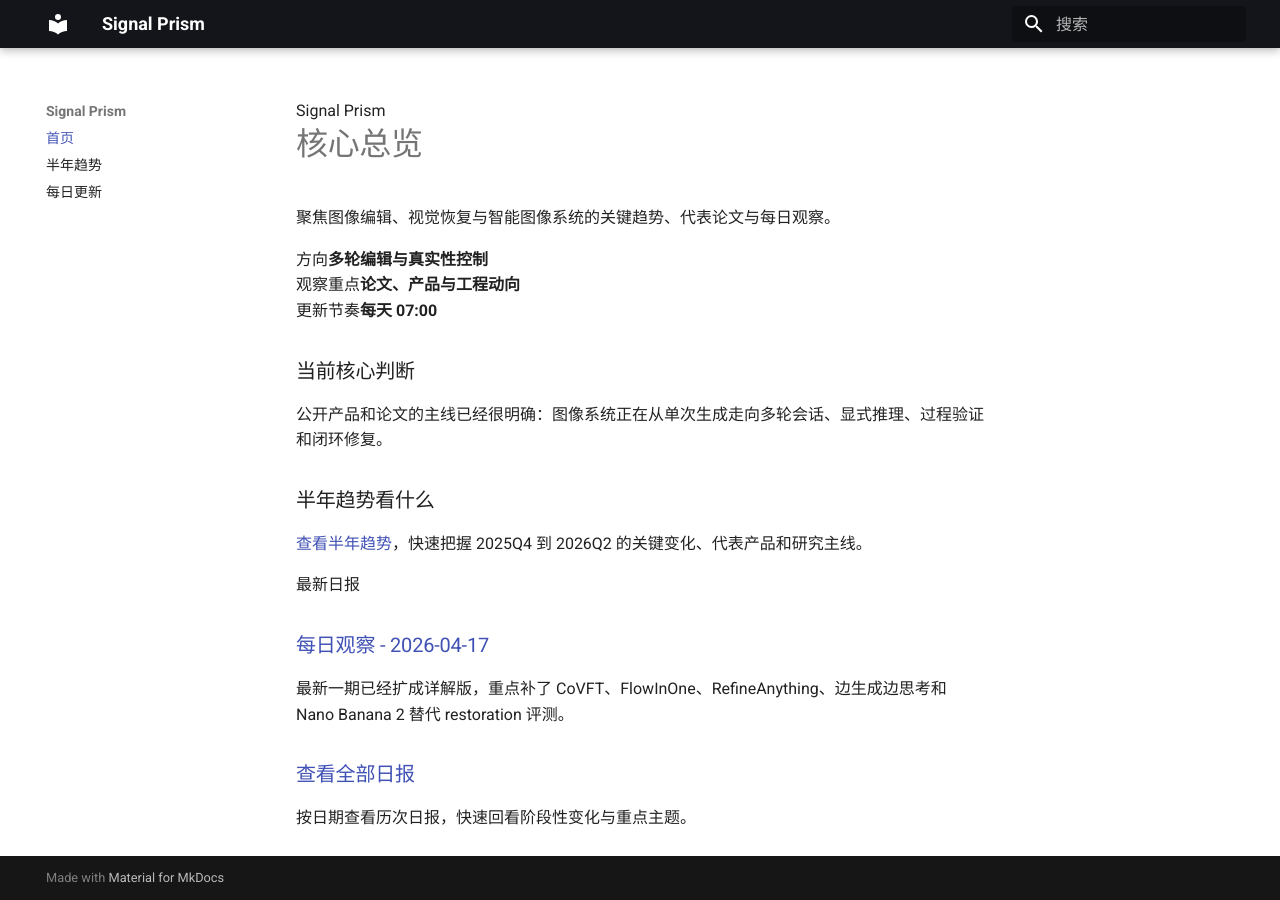
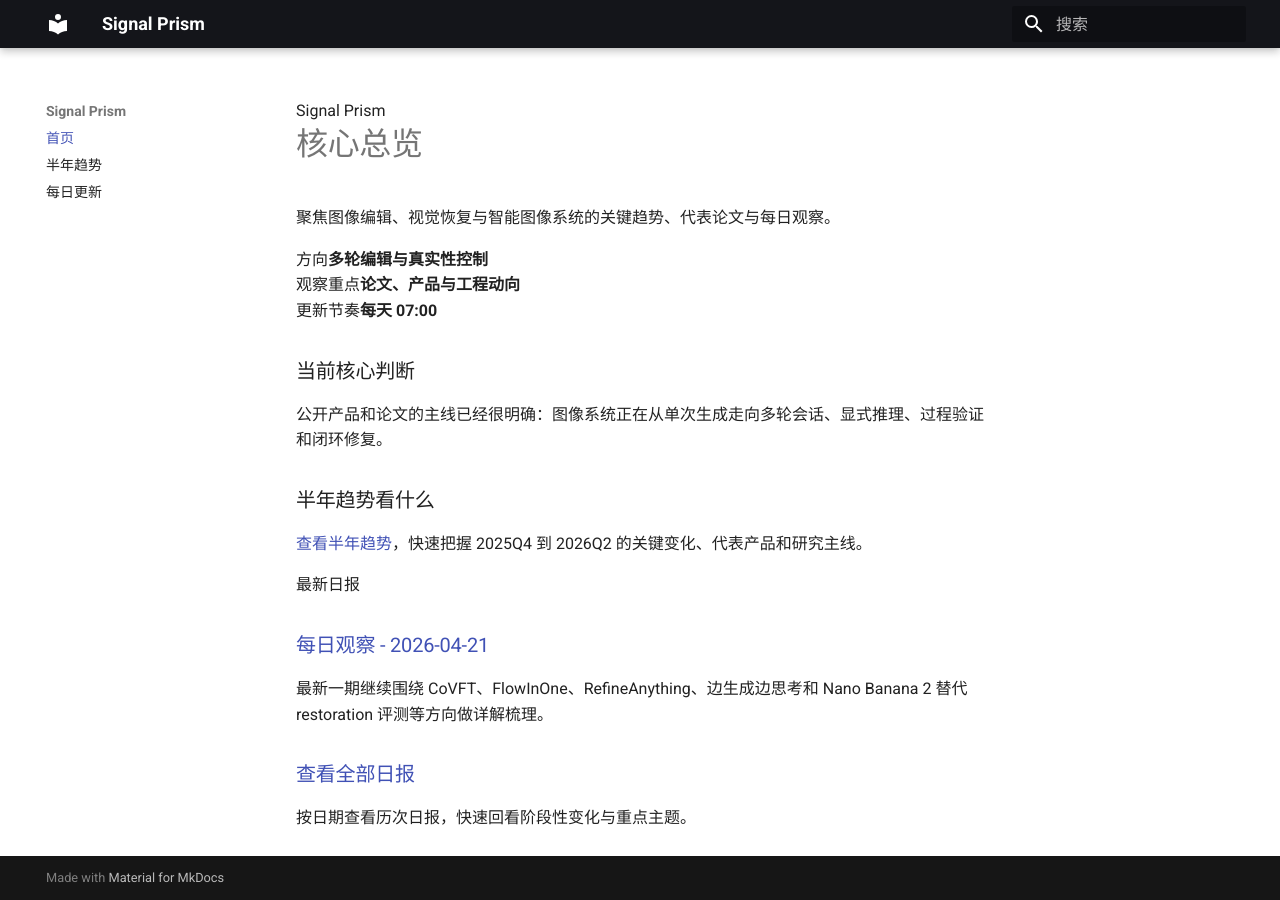
Before and after one commit to JacobLiuC/img_restoration, an MkDocs documentation site: the page built from public_docs/index.md, in a window 1280 px wide. Built offline with MkDocs 1.6.1 and Material for MkDocs 9.7.7, drawn with Linux system fonts in a browser that asks for light colours.

Commit message:
Update homepage to latest daily brief

```diff
--- a/public_docs/index.md
+++ b/public_docs/index.md
@@ -24,8 +24,8 @@
 
 <section class="brief-grid reveal-on-scroll">
   <article class="brief-card">
-    <h3><a href="daily_updates/2026-04-17/">每日观察 - 2026-04-17</a></h3>
-    <p>最新一期已经扩成详解版，重点补了 CoVFT、FlowInOne、RefineAnything、边生成边思考和 Nano Banana 2 替代 restoration 评测。</p>
+    <h3><a href="daily_updates/2026-04-21/">每日观察 - 2026-04-21</a></h3>
+    <p>最新一期继续围绕 CoVFT、FlowInOne、RefineAnything、边生成边思考和 Nano Banana 2 替代 restoration 评测等方向做详解梳理。</p>
   </article>
   <article class="brief-card">
     <h3><a href="daily_updates/">查看全部日报</a></h3>
```
